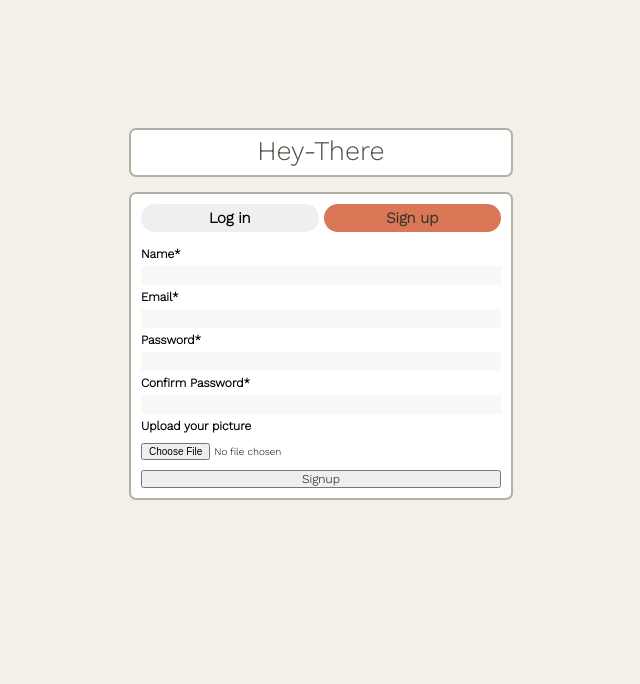
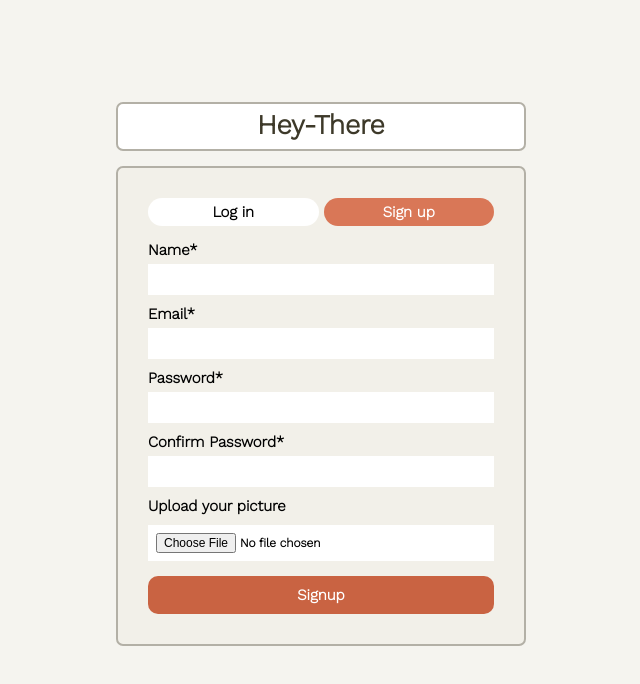
Before and after one commit to shahbaz36/ChatApp, a React (Vite) app in the folder frontend/: page / in a window 1280 px wide. Both pictures are taken after a click on the button "Sign up". Shown: the top 684 px of the page, without its empty margins (319-959 px from the left). Built offline with nearby package versions, Linux system fonts and the light colour scheme.

Commit message:
Modify login and signup form

```diff
--- a/frontend/src/Components/Button/Button.jsx
+++ b/frontend/src/Components/Button/Button.jsx
@@ -10,13 +10,17 @@ export function Button({ activeButton, setActiveButton }) {
   return (
     <div className={styles.btn}>
       <button
-        className={activeButton === `login` ? `${styles.active}` : ""}
+        className={
+          activeButton === `login` ? `${styles.active}` : `${styles.inactive}`
+        }
         onClick={handleLogIn}
       >
         Log in
       </button>
       <button
-        className={activeButton === `signup` ? `${styles.active}` : ""}
+        className={
+          activeButton === `signup` ? `${styles.active}` : `${styles.inactive}`
+        }
         onClick={handleSignUp}
       >
         Sign up
--- a/frontend/src/Components/Button/Button.module.css
+++ b/frontend/src/Components/Button/Button.module.css
@@ -15,6 +15,10 @@
 
 .active {
   font-size: 20px;
-  color: #3d3929;
+  color: white;
   background-color: #d97757;
 }
+
+.inactive {
+  background-color: white;
+}
--- a/frontend/src/Components/Login/Login.jsx
+++ b/frontend/src/Components/Login/Login.jsx
@@ -1,13 +1,37 @@
+import { useState } from "react";
 import styles from "./Login.module.css";
 
 export function Login() {
+  const [email, setEmail] = useState("");
+  const [password, setPassword] = useState("");
+
+  const handleSubmit = (e) => {
+    e.preventDefault();
+    // Add your login logic here
+    console.log("Login submitted", { email, password });
+  };
+
   return (
-    <div className={styles.login}>
-      <p>Email*</p>
-      <input type="text"></input>
-      <p>Password*</p>
-      <input type="text"></input>
-      <button className={styles.submit}>Login</button>
-    </div>
+    <form className={styles.login} onSubmit={handleSubmit}>
+      <label htmlFor="email">Email*</label>
+      <input
+        type="email"
+        id="email"
+        value={email}
+        onChange={(e) => setEmail(e.target.value)}
+        required
+      />
+      <label htmlFor="password">Password*</label>
+      <input
+        type="password"
+        id="password"
+        value={password}
+        onChange={(e) => setPassword(e.target.value)}
+        required
+      />
+      <button type="submit" className={styles.submit}>
+        Login
+      </button>
+    </form>
   );
 }
--- a/frontend/src/Components/Login/Login.module.css
+++ b/frontend/src/Components/Login/Login.module.css
@@ -1,23 +1,32 @@
 .login {
   margin-top: 15px;
+  font-size: 15px;
+  font-weight: 900;
 }
-.login p {
-  font-size: 12px;
-  font-weight: 900;
-  margin-top: 5px;
+.login label {
+  display: block;
+  margin-top: 10px;
 }
 
-input[type="text"] {
+input {
+  display: block;
   width: 100%;
   border: none;
-  background-color: #f8f8f7;
+  background-color: white;
   margin-top: 5px;
-  padding: 2px;
+  padding: 8px;
 }
 
 .submit {
   display: block;
-  margin-top: 10px;
+  margin-top: 15px;
   width: 100%;
-  font-size: 12px;
+  font-size: 15px;
+  font-weight: bold;
+  color: white;
+  background-color: #c96342;
+  border: none;
+  border-radius: 10px;
+  padding: 10px;
+  cursor: pointer;
 }
--- a/frontend/src/Components/Signup/Signup.jsx
+++ b/frontend/src/Components/Signup/Signup.jsx
@@ -1,19 +1,85 @@
+import { useState } from "react";
 import styles from "./Signup.module.css";
 
 export function SignUp() {
+  const [formData, setFormData] = useState({
+    name: "",
+    email: "",
+    password: "",
+    confirmPassword: "",
+    photo: null,
+  });
+
+  const handleChange = (e) => {
+    const { name, value, files } = e.target;
+
+    setFormData((prevState) => ({
+      ...prevState,
+      [name]: files ? files[0] : value,
+    }));
+  };
+
+  const handleSubmit = (e) => {
+    e.preventDefault();
+    // Add your signup logic here
+    console.log("Signup submitted", formData);
+  };
+
   return (
-    <div className={styles.signup}>
-      <p>Name*</p>
-      <input type="text"></input>
-      <p>Email*</p>
-      <input type="text"></input>
-      <p>Password*</p>
-      <input type="text"></input>
-      <p>Confirm Password*</p>
-      <input type="text"></input>
-      <p>Upload your picture</p>
-      <input type="file" name="" className={styles.photo} />
-      <button className={styles.submit}>Signup</button>
-    </div>
+    <form className={styles.signup} onSubmit={handleSubmit}>
+      <label htmlFor="name">Name*</label>
+      <input
+        type="text"
+        id="name"
+        name="name"
+        value={formData.name}
+        onChange={handleChange}
+        required
+      />
+
+      <label htmlFor="email">Email*</label>
+      <input
+        type="email"
+        id="email"
+        name="email"
+        value={formData.email}
+        onChange={handleChange}
+        required
+      />
+
+      <label htmlFor="password">Password*</label>
+      <input
+        type="password"
+        id="password"
+        name="password"
+        value={formData.password}
+        onChange={handleChange}
+        required
+      />
+
+      <label htmlFor="confirmPassword">Confirm Password*</label>
+      <input
+        type="password"
+        id="confirmPassword"
+        name="confirmPassword"
+        value={formData.confirmPassword}
+        onChange={handleChange}
+        required
+      />
+
+      <label htmlFor="photo">Upload your picture</label>
+      <input
+        type="file"
+        id="photo"
+        name="photo"
+        className={styles.photo}
+        onChange={handleChange}
+        accept="image/*"
+      />
+
+      <button type="submit" className={styles.submit}>
+        Signup
+      </button>
+    </form>
   );
 }
--- a/frontend/src/Components/Signup/Signup.module.css
+++ b/frontend/src/Components/Signup/Signup.module.css
@@ -1,29 +1,38 @@
 .signup {
   margin-top: 15px;
+  font-size: 15px;
+  font-weight: 900;
 }
-.signup p {
-  font-size: 12px;
-  font-weight: 900;
-  margin-top: 5px;
+.signup label {
+  display: block;
+  margin-top: 10px;
 }
 
-input[type="text"] {
+input {
   width: 100%;
   border: none;
-  background-color: #f8f8f7;
+  background-color: white;
   margin-top: 5px;
-  padding: 2px;
+  padding: 8px;
+  font-weight: 600;
 }
 
 input[type="file"] {
-  font-size: 10px;
+  font-size: 12px;
   margin-top: 10px;
   cursor: pointer;
 }
 
 .submit {
   display: block;
-  margin-top: 10px;
+  margin-top: 15px;
   width: 100%;
-  font-size: 12px;
+  font-size: 15px;
+  font-weight: bold;
+  color: white;
+  background-color: #c96342;
+  border: none;
+  border-radius: 10px;
+  padding: 10px;
+  cursor: pointer;
 }
--- a/frontend/src/Pages/Home/Homepage.module.css
+++ b/frontend/src/Pages/Home/Homepage.module.css
@@ -2,14 +2,15 @@
   display: flex;
   justify-content: center;
   height: 100vh;
-  background-color: #f2f0e9;
+  background-color: #f5f4ef;
 }
 
 .container {
   display: flex;
   flex-direction: column;
+  min-width: 410px;
   width: 30vw;
-  margin-top: 10%;
+  margin-top: 8%;
   margin-bottom: 10%;
 }
 
@@ -23,14 +24,14 @@
 .head h3 {
   margin: 5px 0px 8px 0px;
   font-size: 27px;
-  font-weight: 300;
-  color: #524f46;
+  font-weight: bold;
+  color: #3d3929;
 }
 
 .form {
-  background-color: white;
+  background-color: #f2f0e9;
   border: 2px solid #b3b0a6;
   border-radius: 7px;
   margin-top: 15px;
-  padding: 10px;
+  padding: 30px;
 }
```
Also changed, not shown: 1 other file (tests, documents, lock files or other folders).
